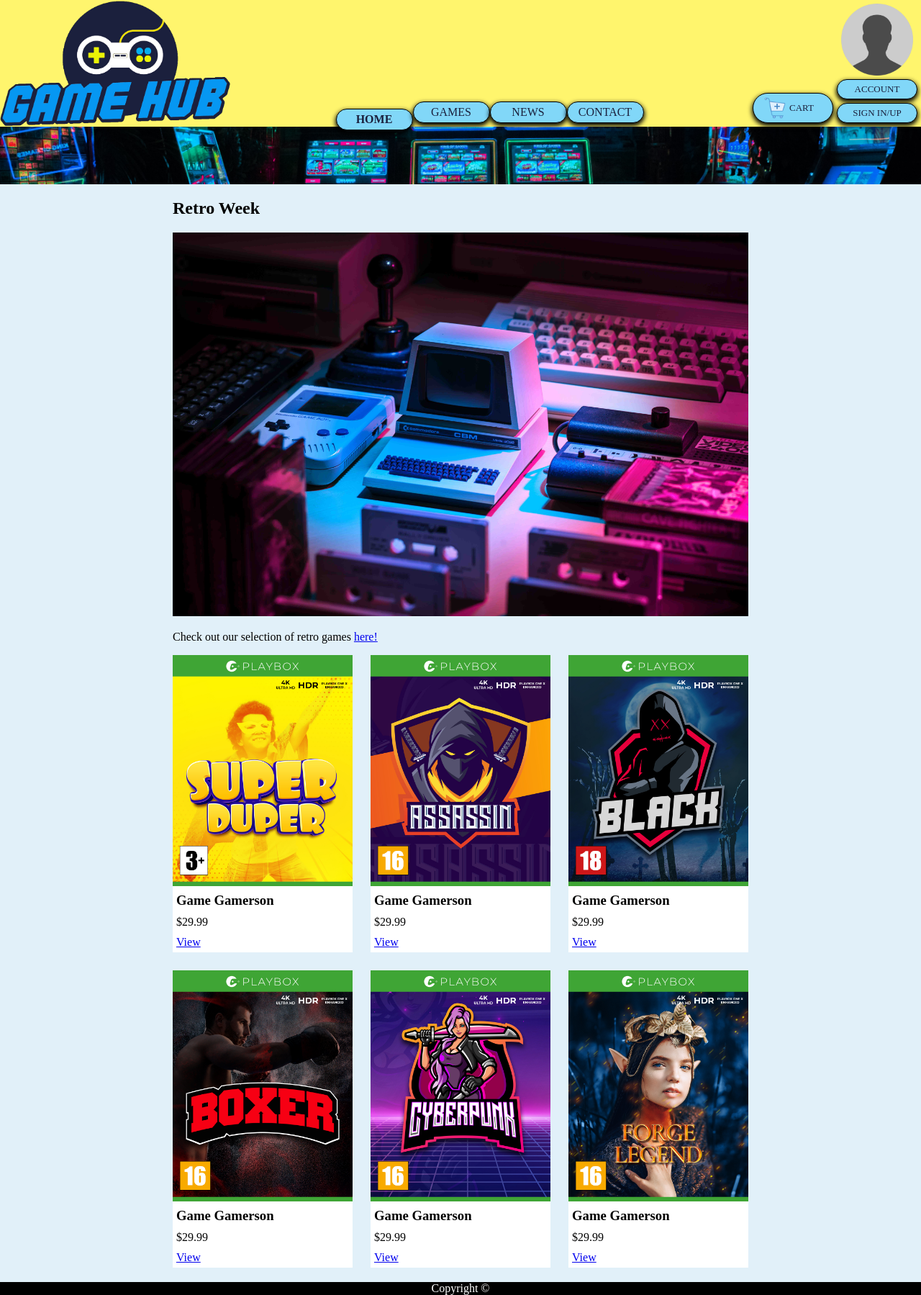
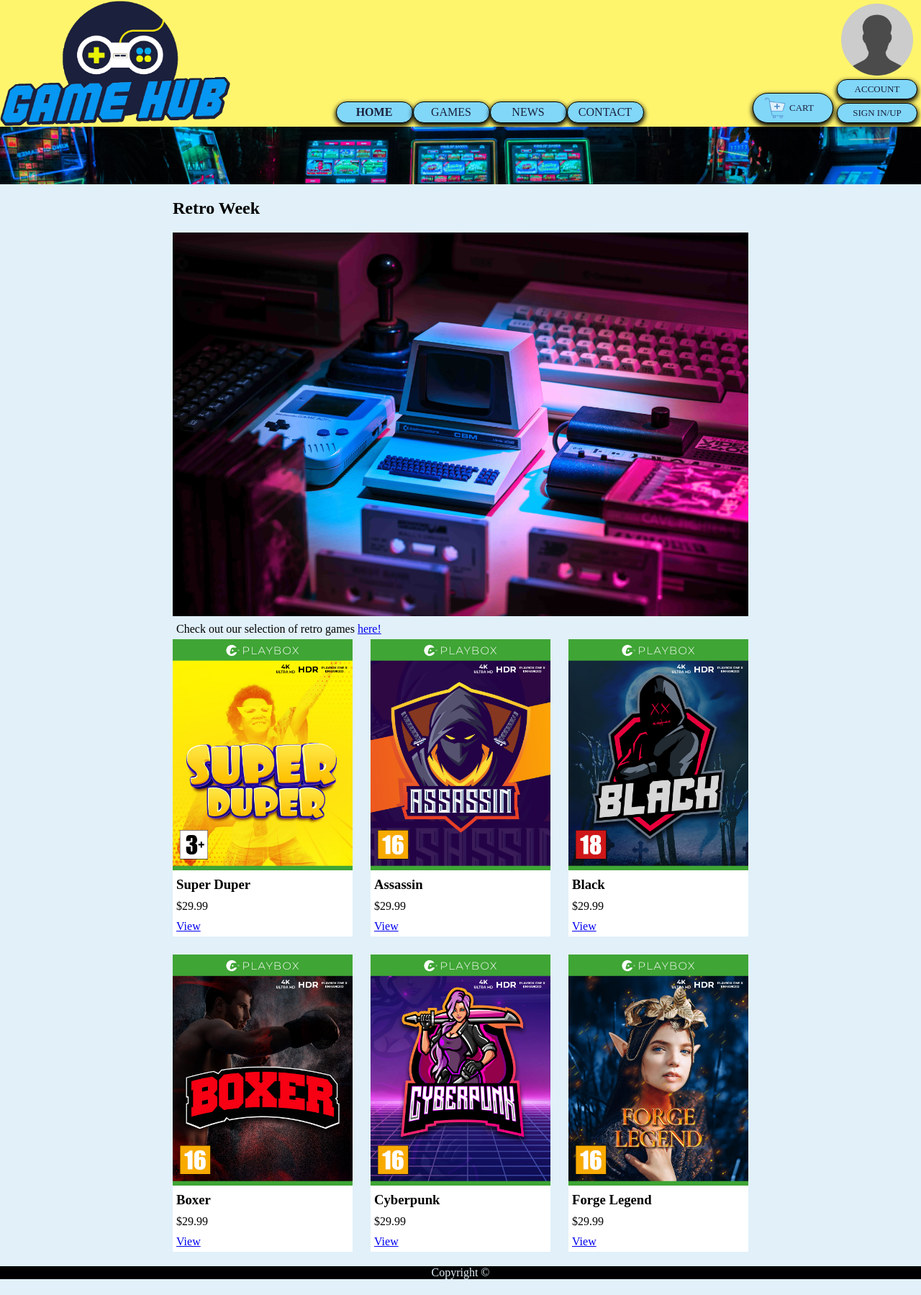
Before and after one commit to Noroff-FEU-Assignments/cross-course-project-Tactikerl, a PHP site: page / in a window 1280 px wide. Shown: the whole page at 72% size. After the commit the page ends 1777 px from the top, so only its background shows below. Run offline with PHP 8.4, Linux system fonts and the light colour scheme.

Commit message:
updated to improved css and html

```diff
--- a/css/style.css
+++ b/css/style.css
@@ -1,75 +1,11 @@
 @font-face {
   font-family: "Montserrat", sans-serif;
-  src: url(../assets/Montserrat/Montserrat-Black.ttf);
+  src: url(../assets/Montserrat/Montserrat-Regular.ttf);
 }
 @font-face {
   font-family: "Open sans", sans-serif;
   src: url(../assets/OpenSans/OpenSans-Regular.ttf);
 }
-/*
-body {
-  font-family: ;
-  background-color: #05aff2;
-  min-height: 100vh;
-  margin: 10px;
-  width: 100%;
-  display: grid;
-}
-
-header {
-  background-color: #eaf205;
-}
-
-nav {
-  display: flex;
-  align-items: center;
-  justify-content: space-evenly;
-}
-
-nav ul {
-  display: flex;
-  justify-content: space-between;
-  text-decoration: none;
-}
-
-.welcome {
-  background-image: url(images/homepage_bg.jpg);
-  background-size: cover;
-  background-repeat: no-repeat;
-  background-position-x: center;
-  background-position-y: top;
-  min-height: 70vh;
-}
-
-.fp_logo {
-  max-width: 100px;
-  height: auto;
-}
-
-
-
-.article_frontpage_img {
-  display: flex;
-  max-width: 1000px;
-}
-
-.featured_games {
-  display: block;
-  margin: 10px;
-  align-items: center;
-  justify-content: space-evenly;
-}
-
-.featured_games_div {
-  display: flex;
-  flex-wrap: wrap;
-}
-
-footer {
-  background-color: black;
-  color: white;
-}
-*/
 
 body {
   background-color: #e1f0f9;
@@ -85,7 +21,7 @@ header {
   position: relative;
 }
 
-/* navigation and logo */
+/*nav & logo*/
 
 .hamburger-label {
   display: none;
@@ -126,7 +62,7 @@ header .fp_logo {
 
 .menu_buttons .active {
   font-weight: bold;
-  margin-bottom: -10px;
+  margin-bottom: -10;
 }
 
 .user_menu {
@@ -151,6 +87,7 @@ header .fp_logo {
   font-size: 13px;
   width: 80px;
 }
+
 .menu_button.cart {
   display: flex;
   align-items: center;
@@ -161,10 +98,9 @@ header .fp_logo {
   max-width: 30px;
 }
 
-/* main content */
+/* main content*/
 
 .background_banner {
-  margin-top: px;
   background-image: url(../images/homepage_bg.jpg);
   background-size: cover;
   background-repeat: no-repeat;
@@ -194,18 +130,24 @@ main {
 
 .featured_games_container {
   background-color: white;
+  margin: ;
 }
+
 .featured_games_container a,
-.featured_games_container h3,
-.featured_games_container p {
+h3,
+p {
+  display: block;
   padding: 5px;
-  display: block;
   margin: 0;
+}
+
+.featured_games_container .productpage_link_img {
+  padding: 0;
 }
 
 footer {
   background-color: black;
-  color: white;
+  color: #e1f0f9;
   display: flex;
   justify-content: center;
   margin-top: 20px;
@@ -217,17 +159,21 @@ footer {
   .menu_button.cart {
     display: none;
   }
+
   header {
     justify-content: space-between;
     max-width: 100%;
   }
+
   header .fp_logo {
     margin-bottom: 0;
     width: 39vw;
   }
+
   .account_img {
     width: 10vw;
   }
+
   .hamburger-label {
     background-color: #0697f2;
     display: block;
@@ -235,6 +181,7 @@ footer {
     padding: 15px;
     border-radius: 50%;
   }
+
   .hamburger-label div {
     width: 40px;
     height: 5px;
@@ -244,7 +191,6 @@ footer {
 
   #hamburger-menu:checked ~ nav {
     display: block;
-
     position: absolute;
     background-color: #fff56d;
     bottom: -190px;
@@ -258,13 +204,16 @@ footer {
   #hamburger-menu:checked ~ nav .menu_buttons li {
     margin: 5px;
   }
+
   #hamburger-menu:checked ~ nav .menu_buttons a {
     min-width: 100px;
     font-size: 20px;
   }
+
   main {
     margin: 10px;
   }
+
   .featured_games {
     grid-template-columns: 1fr 1fr;
   }
--- a/index.html
+++ b/index.html
@@ -75,40 +75,64 @@
       </section>
       <section class="featured_games">
         <div class="featured_games_container">
-          <img src="images/productimages/GameHub_Super.jpg" alt="" />
-          <h3>Game Gamerson</h3>
+          <a href="product/productpage.html" class="productpage_link_img"
+            ><img
+              src="images/productimages/GameHub_Super.jpg"
+              alt="Cover art for Super Duper"
+          /></a>
+          <h3>Super Duper</h3>
           <p>$29.99</p>
-          <a href="producct/productpage.html" class="cta cta-small">View</a>
+          <a href="product/productpage.html" class="cta cta-small">View</a>
         </div>
         <div class="featured_games_container">
-          <img src="images/productimages/GameHub_Assassin.jpg" alt="" />
-          <h3>Game Gamerson</h3>
+          <a href="product/productpage.html" class="productpage_link_img"
+            ><img
+              src="images/productimages/GameHub_Assassin.jpg"
+              alt="Cover art for Assassin"
+          /></a>
+          <h3>Assassin</h3>
           <p>$29.99</p>
-          <a href="producct/productpage.html" class="cta cta-small">View</a>
+          <a href="product/productpage.html" class="cta cta-small">View</a>
         </div>
         <div class="featured_games_container">
-          <img src="images/productimages/GameHub_Black.jpg" alt="" />
-          <h3>Game Gamerson</h3>
+          <a href="product/productpage.html" class="productpage_link_img"
+            ><img
+              src="images/productimages/GameHub_Black.jpg"
+              alt="Cover art for Black"
+          /></a>
+          <h3>Black</h3>
           <p>$29.99</p>
-          <a href="producct/productpage.html" class="cta cta-small">View</a>
+          <a href="product/productpage.html" class="cta cta-small">View</a>
         </div>
         <div class="featured_games_container">
-          <img src="images/productimages/GameHub_Boxer.jpg" alt="" />
-          <h3>Game Gamerson</h3>
+          <a href="product/productpage.html" class="productpage_link_img"
+            ><img
+              src="images/productimages/GameHub_Boxer.jpg"
+              alt="Cover art for Boxer"
+          /></a>
+          <h3>Boxer</h3>
           <p>$29.99</p>
-          <a href="producct/productpage.html" class="cta cta-small">View</a>
+          <a href="product/productpage.html" class="cta cta-small">View</a>
         </div>
         <div class="featured_games_container">
-          <img src="images/productimages/GameHub_Cyberpunk.jpg" alt="" />
-          <h3>Game Gamerson</h3>
+          <a href="product/productpage.html" class="productpage_link_img"
+            ><img
+              src="images/productimages/GameHub_Cyberpunk.jpg"
+              alt="Cover art for Cyberpunk"
+          /></a>
+          <h3>Cyberpunk</h3>
           <p>$29.99</p>
-          <a href="producct/productpage.html" class="cta cta-small">View</a>
+          <a href="product/productpage.html" class="cta cta-small">View</a>
         </div>
         <div class="featured_games_container">
-          <img src="images/productimages/GameHub_ForgeLegend.jpg" alt="" />
-          <h3>Game Gamerson</h3>
+          <a href="product/productpage.html" class="productpage_link_img"
+            ><img
+              src="images/productimages/GameHub_ForgeLegend.jpg"
+              alt="Cover art fort Forge Legend"
+          /></a>
+          <h3>Forge Legend</h3>
           <p>$29.99</p>
-          <a href="producct/productpage.html" class="cta cta-small">View</a>
+          <a href="product/productpage.html" class="cta cta-small">View</a>
         </div>
       </section>
     </main>
```
